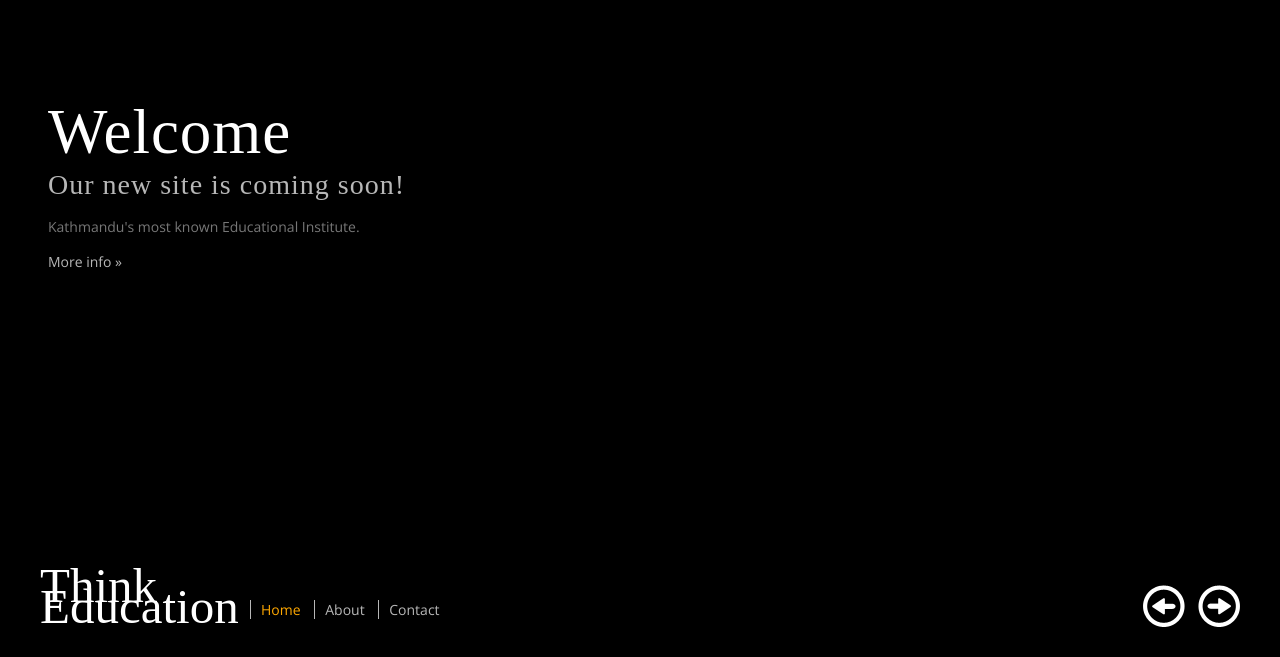
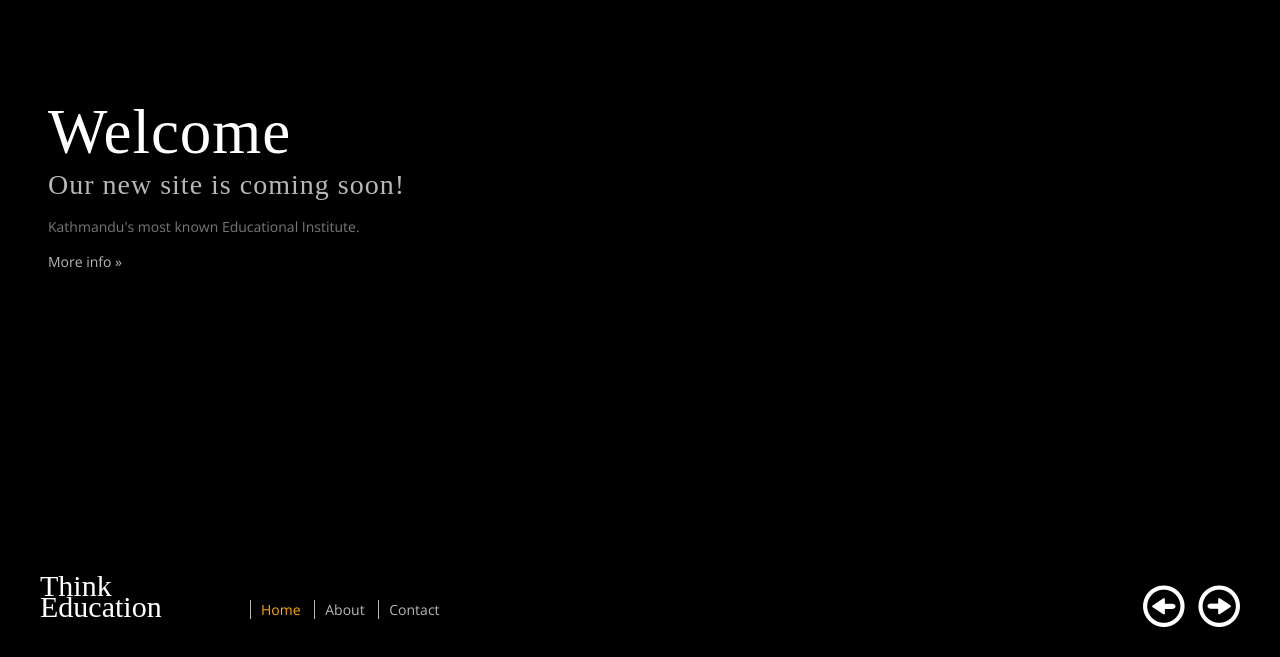
Before and after one commit to eenatech/thinkeducation, a plain HTML site: page index.html in a window 1280 px wide. Shown: the part 143-800 px from the top of the page. Drawn offline with nearby package versions, Linux system fonts and the light colour scheme; a web font is replaced by a local one.

Commit message:
ADDED BRANCH

```diff
--- a/css/styles.css
+++ b/css/styles.css
@@ -58,12 +58,12 @@ a:hover {text-decoration:underline;}
 
 #logo {
 	font-family: 'Coustard', serif;
-	font-size: 49px;
+	font-size: 30px;
 	bottom:40px;
 	height:auto;
 	left:40px;
 	position:absolute;
-	width:20%;
+	width:15%;
 	z-index:1000;
 	color: #fff;
 }
```
